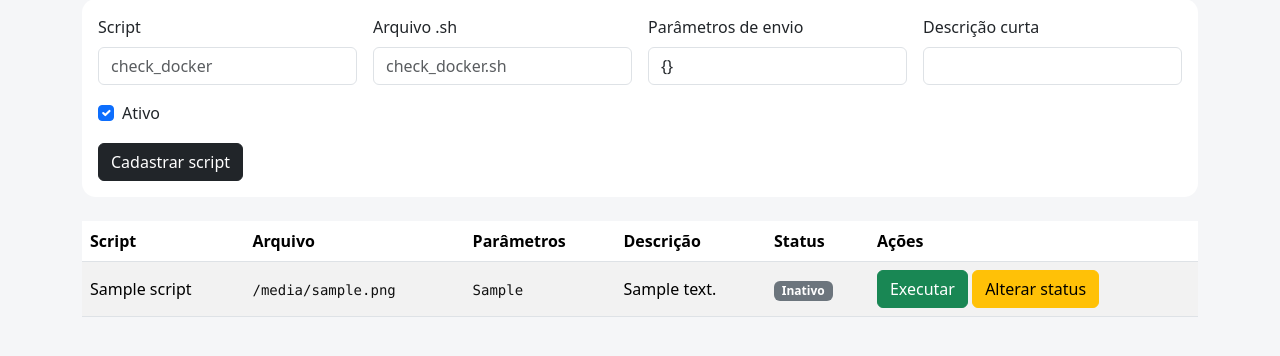
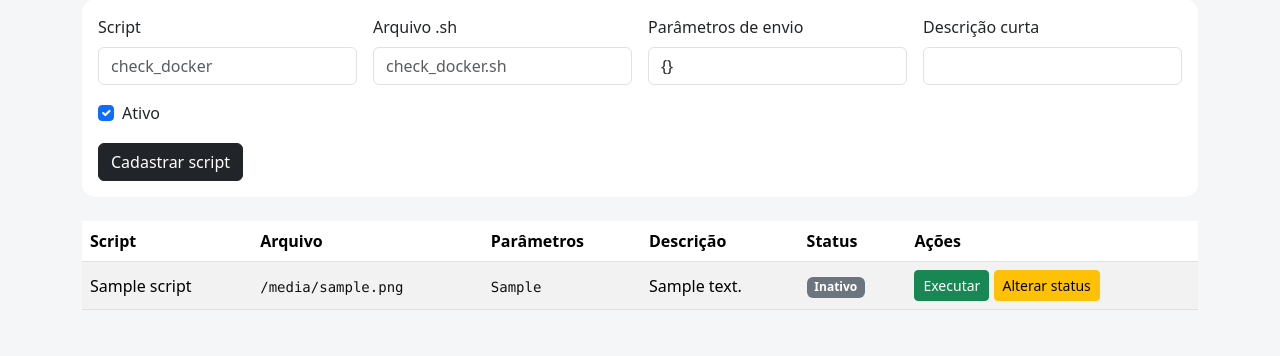
Before and after one commit to GuilhermeCCaires/isyone-site, a Flask app: template templates/scripts.html in a window 1280 px wide. Shown: the part 153-509 px from the top of the page. Run offline with Flask 3, Linux system fonts and the light colour scheme; data comes from the database, SQL or seed files in the repository; the template is opened without the code that fills it: most values are stand-ins (such as "Sample title", 1, 10 or a date in 2020).

Commit message:
Update form actions for script execution and toggling

```diff
--- a/templates/scripts.html
+++ b/templates/scripts.html
@@ -24,14 +24,14 @@
       <td>{{ script.description }}</td>
       <td>{% if script.active %}<span class="badge bg-success">Ativo</span>{% else %}<span class="badge bg-secondary">Inativo</span>{% endif %}</td>
      <td>
-    <form method="POST" action="/execute/{{ script.id }}" style="display:inline;">
-        <button type="submit" class="btn btn-success">
+<form method="POST" action="/admin/scripts/{{ script.id }}/execute" style="display:inline;">
+    <button type="submit" class="btn btn-success btn-sm">
         Executar
     </button>
 </form>
 
-    <form method="POST" action="/toggle/{{ script.id }}" style="display:inline;">
-        <button type="submit" class="btn btn-warning">
+<form method="POST" action="/admin/scripts/{{ script.id }}/toggle" style="display:inline;">
+    <button type="submit" class="btn btn-warning btn-sm">
         Alterar status
     </button>
 </form>
```
Lines whose indentation alone changed are shown as unchanged.
